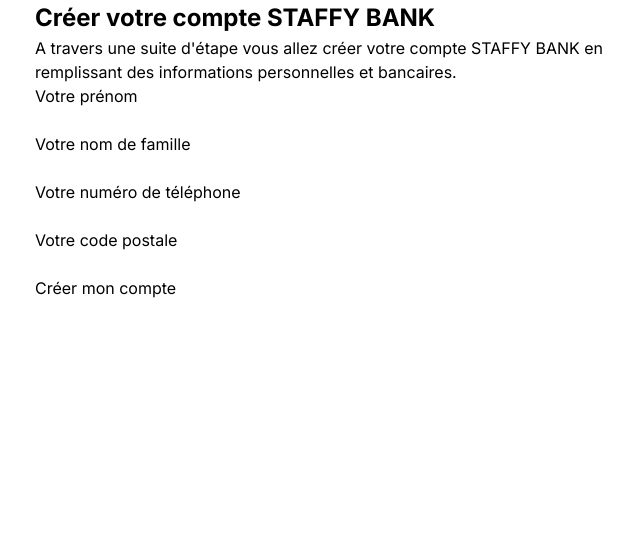
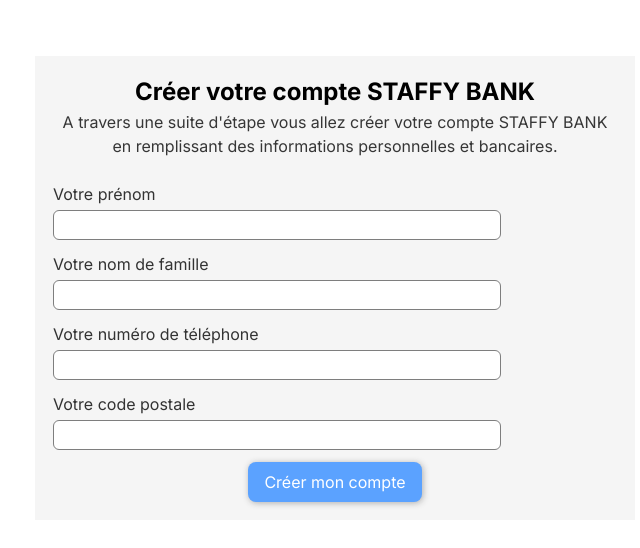
Before and after one commit to MatteoGauthier/staffy-bank, a React (Vite) app: page /inscription in a window 1280 px wide. Shown: the top 548 px of the page, without its empty margins (305-945 px from the left). Built offline with nearby package versions, Linux system fonts and the light colour scheme.

Commit message:
Creating account creation page with static content

```diff
--- a/src/assets/AccountCreation.css
+++ b/src/assets/AccountCreation.css
@@ -2,19 +2,59 @@
 	display: flex;
 	flex-direction: column;
 	align-items: center;
-	justify-content: center;
+	/* justify-content: center; */
+  height: 100vh;
 }
 
 .account-creation-wrapper {
+  margin-top: 56px;
+  background-color: whitesmoke;
 	max-width: 600px;
 	width: 100%;
+  display: flex;
+  justify-content: center;
+  flex-direction: column;
+  align-items: center;
+  padding: 18px;
+
 }
 
 .account-creation-wrapper h1 {
 	font-size: 24px;
 	font-weight: 700;
 }
+.account-creation-wrapper p {
+  text-align: center;
+  margin-bottom: 24px;
+  color:rgb(54, 54, 54);
+}
+
 .creation-input-wrapper {
-  display: flex;
-  flex-direction: column;
+	display: flex;
+	flex-direction: column;
+	margin-bottom: 12px;align-self: normal;
 }
+
+.creation-input-wrapper label {
+	color: rgb(51, 51, 51);
+	margin-bottom: 4px;
+}
+
+.creation-input-wrapper input {
+	border: solid rgb(126, 126, 126) 1px;
+	border-radius: 6px;
+	max-width: 28rem;
+	padding: 2px 4px;
+  /* width: 100%; */
+}
+
+
+
+.account-creation-wrapper button {
+	background-color: rgb(91, 162, 255);
+	color: white;
+	padding: 8px 16px;
+	border-radius: 8px;
+	/* box shadow */
+	box-shadow: rgb(51 51 51 / 36%) 1px 1px 6px;
+}
```
